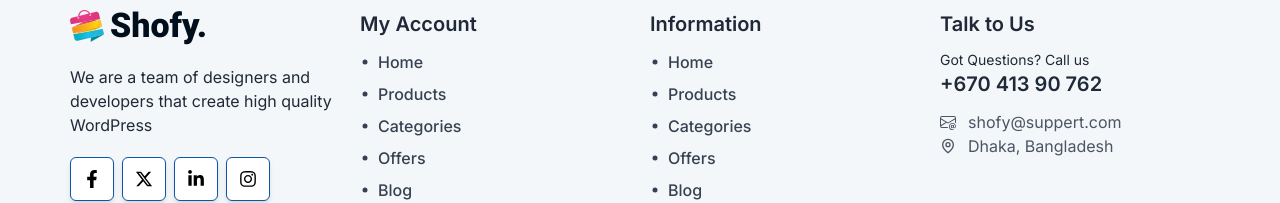
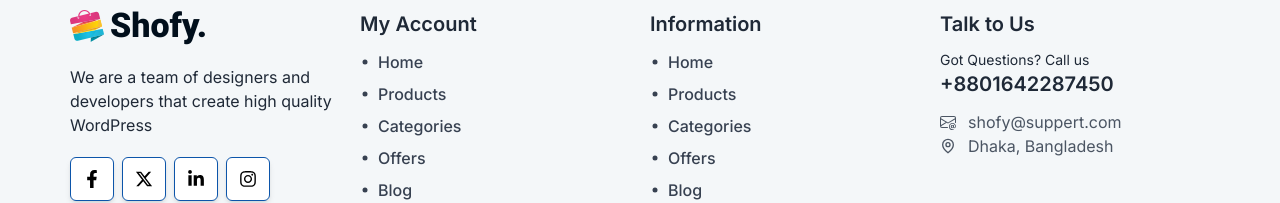
Before and after one commit to Mehebul02/shofy, a Next.js app: page /cart in a window 1280 px wide. Shown: the part 207-410 px from the top of the page. Built offline with nearby package versions, Linux system fonts and the light colour scheme.

Commit message:
card added

```diff
--- a/src/components/Footer.tsx
+++ b/src/components/Footer.tsx
@@ -59,7 +59,7 @@ const Footer = () => {
           <div className="mt-3">
             <div>
               <p className="text-sm">Got Questions? Call us</p>
-              <Title>+670 413 90 762</Title>
+              <Title>+8801642287450</Title>
             </div>
             <div className="mt-3">
               <p className="text-base flex items-center gap-x-3 text-gray-600">
--- a/src/components/header/BottomHeader.tsx
+++ b/src/components/header/BottomHeader.tsx
@@ -15,7 +15,7 @@ const BottomHeader = () => {
           ))}
         </div>
         <p className="text-xs text-gray-400 font-medium hidden md:inline-flex">
-          Hotline: <span className="text-black">+88 01012345678</span>
+          Hotline: <span className="text-black">+8801642287450</span>
         </p>
       </Container>
     </div>
--- a/src/components/product/Card.tsx
+++ b/src/components/product/Card.tsx
@@ -13,7 +13,7 @@ const Card = () => {
   <div className="card-body p-4">
     <h2 className="card-title text-xl font-bold mb-2">Smart Watch</h2>
     <p className="text-gray-600 mb-4">
-      If a dog chews shoes, whose shoes does he choose?
+    A smartwatch is a versatile wearable device offering key features like...
     </p>
     <p className="text-xl font-semibold">Price: $365</p>
     <div className="card-actions justify-end">
```
